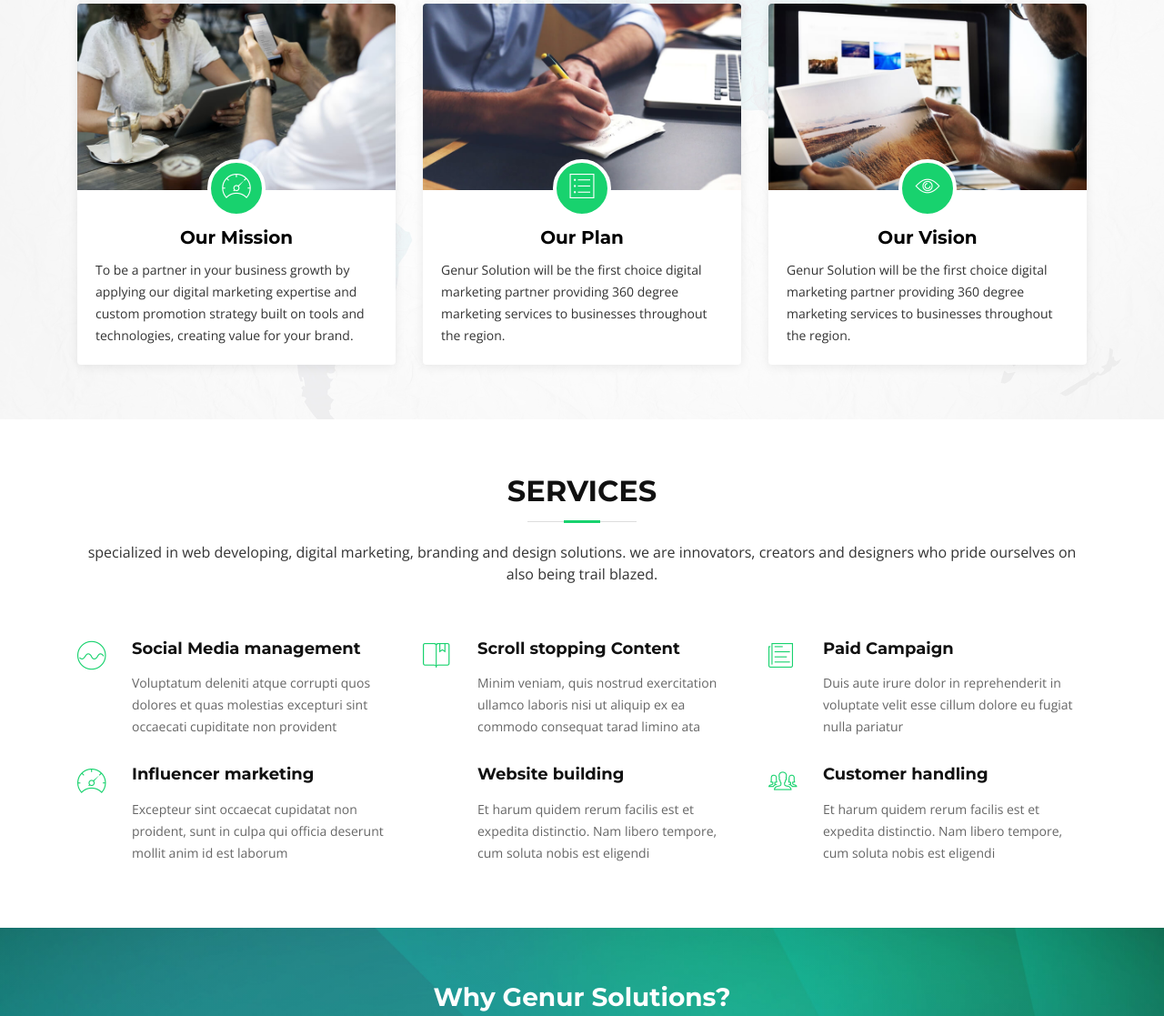
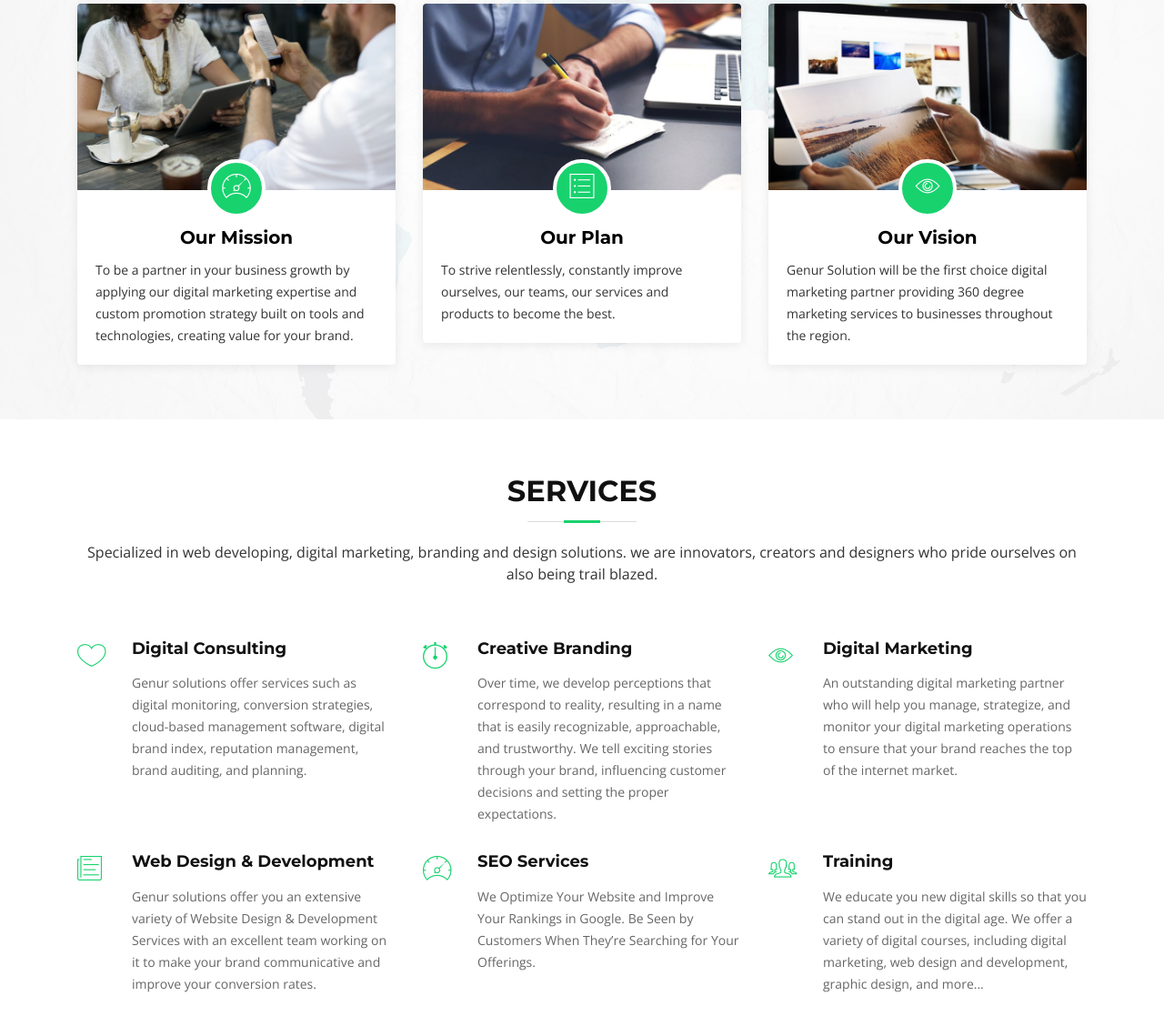
Before and after one commit to genursolutions/home, a plain HTML site: page index.html in a window 1280 px wide. Shown: the part 1037-2154 px from the top of the page at 91% size. Drawn offline with nearby package versions, Linux system fonts and the light colour scheme; files whose address does not match are found by name.

Commit message:
content added

```diff
--- a/index.html
+++ b/index.html
@@ -84,10 +84,12 @@
               <!--<li><a href="#team">Team</a></li>-->
              <li class="drop-down"><a href="#services">Services</a>
                 <ul>
+                  <li><a href="#">Digital Consulting</a></li>
+                  <li><a href="#">Creative Branding</a></li>
                   <li><a href="#">Digital Marketing</a></li>
-                  <li><a href="#">Website Design</a></li>
-                  <li><a href="#">Corparate & Personal Branding</a></li>
-                  <li><a href="#">Graphics Designing</a></li>
+                  <li><a href="#">Web Design & Development</a></li>
+                  <li><a href="#">SEO Services</a></li>
+                  <li><a href="#">Training</a></li>
                 </ul>
               </li>
               <li><a href="#contact">Contact Us</a></li>
@@ -142,7 +144,7 @@
             </div>
           </div>
 
-          <div class="carousel-item" style="background-image: url(assets/img/intro-carousel/4.jpg)">
+          <!-- <div class="carousel-item" style="background-image: url(assets/img/intro-carousel/4.jpg)">
             <div class="carousel-container">
               <div class="container">
                 <h2 class="animate__animated animate__fadeInDown">Graphics Designing</h2>
@@ -151,7 +153,7 @@
                 <a href="#about" class="btn-get-started scrollto animate__animated animate__fadeInUp">Get Direction</a>
               </div>
             </div>
-          </div>
+          </div> -->
 
        <!--   <div class="carousel-item" style="background-image: url(assets/img/intro-carousel/5.jpg)">
             <div class="carousel-container">
@@ -242,7 +244,7 @@
               </div>
               <h2 class="title"><a href="#">Our Plan</a></h2>
               <p>
-                Genur Solution will be the first choice digital marketing partner providing 360 degree marketing services to businesses throughout the region.
+                To strive relentlessly, constantly improve ourselves, our teams, our services and products to become the best.
                </p>
             </div>
           </div>
@@ -271,42 +273,42 @@
 
         <header class="section-header wow fadeInUp">
           <h3>Services</h3>
-          <p>specialized in web developing, digital marketing, branding and design solutions.
+          <p>Specialized in web developing, digital marketing, branding and design solutions.
             we are innovators, creators and designers who pride ourselves on also being trail blazed.
             </p>
         </header>
 
         <div class="row">
 
-          <div class="col-lg-4 col-md-6 box" data-aos="fade-up" data-aos-delay="100">
-            <div class="icon"><i class="ion-ios-analytics-outline"></i></div>
-            <h4 class="title"><a href="">Social Media management</a></h4>
-            <p class="description">Voluptatum deleniti atque corrupti quos dolores et quas molestias excepturi sint occaecati cupiditate non provident</p>
+          <div class="col-lg-4 col-md-4 box" data-aos="fade-up" data-aos-delay="100">
+            <div class="icon"><i class="ion-ios-heart-outline"></i></div>
+            <h4 class="title"><a href="">Digital Consulting</a></h4>
+            <p class="description">Genur solutions offer services such as digital monitoring, conversion strategies, cloud-based management software, digital brand index, reputation management, brand auditing, and planning.</p>
           </div>
           <div class="col-lg-4 col-md-6 box" data-aos="fade-up" data-aos-delay="200">
-            <div class="icon"><i class="ion-ios-bookmarks-outline"></i></div>
-            <h4 class="title"><a href="">Scroll stopping Content</a></h4>
-            <p class="description">Minim veniam, quis nostrud exercitation ullamco laboris nisi ut aliquip ex ea commodo consequat tarad limino ata</p>
+            <div class="icon"><i class="ion-ios-stopwatch-outline"></i></div>
+            <h4 class="title"><a href="">Creative Branding</a></h4>
+            <p class="description">Over time, we develop perceptions that correspond to reality, resulting in a name that is easily recognizable, approachable, and trustworthy. We tell exciting stories through your brand, influencing customer decisions and setting the proper expectations.</p>
           </div>
           <div class="col-lg-4 col-md-6 box" data-aos="fade-up" data-aos-delay="300">
-            <div class="icon"><i class="ion-ios-paper-outline"></i></div>
-            <h4 class="title"><a href="">Paid Campaign</a></h4>
-            <p class="description">Duis aute irure dolor in reprehenderit in voluptate velit esse cillum dolore eu fugiat nulla pariatur</p>
+            <div class="icon"><i class="ion-ios-eye-outline"></i></div>
+            <h4 class="title"><a href="">Digital Marketing</a></h4>
+            <p class="description">An outstanding digital marketing partner who will help you manage, strategize, and monitor your digital marketing operations to ensure that your brand reaches the top of the internet market.</p>
           </div>
           <div class="col-lg-4 col-md-6 box" data-aos="fade-up" data-aos-delay="200">
-            <div class="icon"><i class="ion-ios-speedometer-outline"></i></div>
-            <h4 class="title"><a href="">Influencer marketing </a></h4>
-            <p class="description">Excepteur sint occaecat cupidatat non proident, sunt in culpa qui officia deserunt mollit anim id est laborum</p>
+            <div class="icon"><i class="ion-ios-paper-outline"></i></div>
+            <h4 class="title"><a href="">Web Design & Development</a></h4>
+            <p class="description">Genur solutions offer you an extensive variety of Website Design & Development Services with an excellent team working on it to make your brand communicative and improve your conversion rates.</p>
           </div>
           <div class="col-lg-4 col-md-6 box" data-aos="fade-up" data-aos-delay="400">
-            <div class="icon"><i class="ion-ios-web"></i></div>
-            <h4 class="title"><a href="">Website building</a></h4>
-            <p class="description">Et harum quidem rerum facilis est et expedita distinctio. Nam libero tempore, cum soluta nobis est eligendi</p>
+            <div class="icon"><i class="ion-ios-speedometer-outline"></i></div>
+            <h4 class="title"><a href="">SEO Services</a></h4>
+            <p class="description">We Optimize Your Website and Improve Your Rankings in Google. Be Seen by Customers When They’re Searching for Your Offerings.</p>
           </div>
           <div class="col-lg-4 col-md-6 box" data-aos="fade-up" data-aos-delay="400">
             <div class="icon"><i class="ion-ios-people-outline"></i></div>
-            <h4 class="title"><a href="">Customer handling</a></h4>
-            <p class="description">Et harum quidem rerum facilis est et expedita distinctio. Nam libero tempore, cum soluta nobis est eligendi</p>
+            <h4 class="title"><a href="">Training</a></h4>
+            <p class="description">We educate you new digital skills so that you can stand out in the digital age. We offer a variety of digital courses, including digital marketing, web design and development, graphic design, and more...</p>
           </div>
 
         </div>
@@ -382,7 +384,7 @@
 
     <!-- ======= Facts Section ======= -->
 
-    <section id="facts">
+    <!-- <section id="facts">
       <div class="container" data-aos="fade-up">
 
         <header class="section-header">
@@ -412,7 +414,7 @@
             <p>Hard Workers</p>
           </div>
 
-        </div>
+        </div> -->
       <!--
         <div class="facts-img">
           <img src="assets/img/facts-img.png" alt="" class="img-fluid">
@@ -775,7 +777,8 @@
             <div class="contact-phone">
               <i class="ion-ios-telephone-outline"></i>
               <h3>Phone Number</h3>
-              <p><a href="tel:+155895548855">+91 9000000000</a></p>
+              <p><a href="tel:+155895548855">+91 9526412098</a></p>
+              <p><a href="tel:+155895548855">+91 9539579194</a></p>
             </div>
           </div>
 
@@ -851,7 +854,7 @@
               Koduvally<br>
               Kozhikode<br>
               kerala - India<br>
-              <strong>Phone:</strong> +91 9000000000<br>
+              <strong>Phone:</strong> +91 9526412098<br>
               <strong>Email:</strong> info@genursolutions.in<br>
             </p>
 
```
